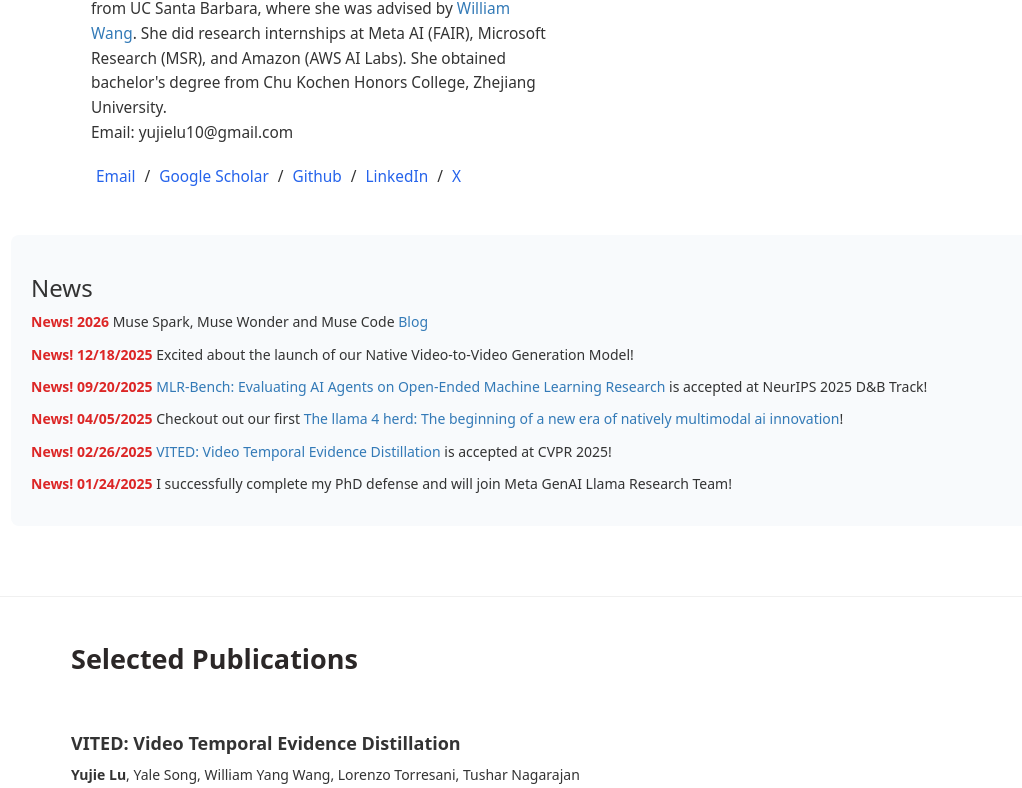
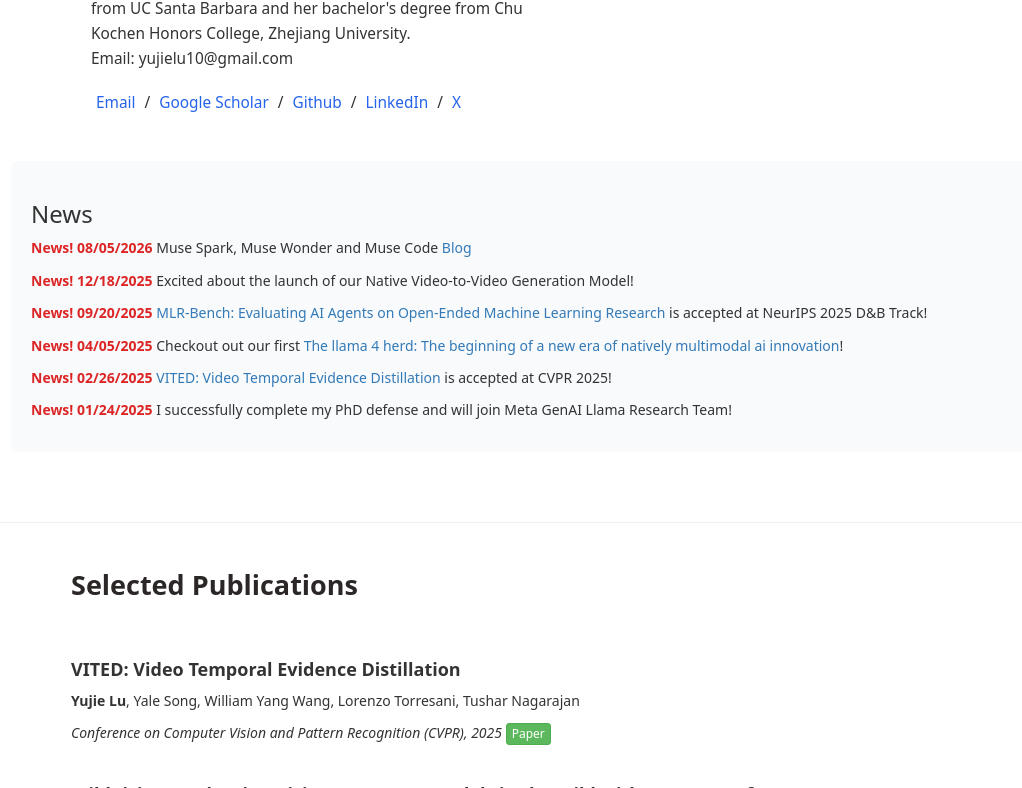
Before and after one commit to YujieLu10/YujieLu10.github.io, a plain HTML site: page index.html in a window 1280 px wide. Shown: the part 312-1100 px from the top of the page, without its empty margins (69-1091 px from the left). Drawn offline with nearby package versions, Linux system fonts and the light colour scheme.

Commit message:
Update index.html

```diff
--- a/index.html
+++ b/index.html
@@ -183,7 +183,9 @@ propubh2 {
                 <h2 class="subtitle">Yujie Lu</h2>
 
                 <div class="bio">
-			Yujie Lu (卢雨洁) is an AI Research Scientist at Meta Superintelligence Labs, a core contributor to Muse Wonder and Muse Spark, focusing on pretraining science, data, scaling, and evaluation. She was previously a core contributor to the Llama model series, working on post-training. She earned her Ph.D. from UC Santa Barbara, where she was advised by <a href="https://sites.cs.ucsb.edu/~william/">William Wang</a>. She did research internships at Meta AI (FAIR), Microsoft Research (MSR), and Amazon (AWS AI Labs). She obtained bachelor's degree from Chu Kochen Honors College, Zhejiang University.
+			Yujie Lu (卢雨洁) is an AI Research Scientist at Meta Superintelligence Labs, a core contributor to Muse Wonder and Muse Spark, focusing on pretraining science, scaling, data, and evaluation. Previously, she was a core contributor to the Llama model series, working on post-training.
+
+					She earned her Ph.D. from UC Santa Barbara and her bachelor's degree from Chu Kochen Honors College, Zhejiang University.
 		    <!-- Yujie Lu (卢雨洁) is an AI Research Scientist at Meta Superintelligence Labs, working on media understanding and generation for Llama. She earned her Ph.D. from UC Santa Barbara, where she was advised by <a href="https://sites.cs.ucsb.edu/~william/">William Wang</a>. She did research internships at Meta AI (FAIR), Microsoft Research (MSR), and Amazon (AWS AI Labs). She obtained bachelor's degree from Chu Kochen Honors College, Zhejiang University. -->
 <!--                     Yujie Lu (卢雨洁) is a final year CS PhD at UC Santa Barbara, advised by <a href="https://sites.cs.ucsb.edu/~william/">William Wang</a> at <a href="http://nlp.cs.ucsb.edu/index.html">Natural Language Processing Group</a>. She did research internship in Meta AI (FAIR), Microsoft Research (MSR), Amazon AWS AI. She obtained bachelor's degree from Chu Kochen Honors College, Zhejiang University. -->
 
@@ -213,7 +215,7 @@ propubh2 {
             <!-- <h3>Research</h3>
             <p>Yujie's research focuses on vision language models (VLMs) and large language models (LLMs), with an emphasis on robust and efficient post-training (text, image, video), interpretable and faithful evaluation, task planning with LLM agents, and alignment with human preferences.</p> -->
             <h3>News</h3>
-		<p><span class="bold-red">News! 2026</span> Muse Spark, Muse Wonder and Muse Code <a href="https://research.meta.ai/blog/introducing-muse-code-and-muse-spark-1-2">Blog</a></p>
+		<p><span class="bold-red">News! 08/05/2026</span> Muse Spark, Muse Wonder and Muse Code <a href="https://research.meta.ai/blog/introducing-muse-code-and-muse-spark-1-2">Blog</a></p>
 			<p><span class="bold-red">News! 12/18/2025</span> Excited about the launch of our Native Video-to-Video Generation Model!</p>
 			<p><span class="bold-red">News! 09/20/2025</span> <a href="https://arxiv.org/pdf/2505.19955">MLR-Bench: Evaluating AI Agents on Open-Ended Machine Learning Research</a> is accepted at NeurIPS 2025 D&B Track!</p>
 		<p><span class="bold-red">News! 04/05/2025</span> Checkout out our first <a href="https://ai.meta.com/blog/llama-4-multimodal-intelligence/">The llama 4 herd: The beginning of a new era of natively multimodal ai innovation</a>!</p>
```
